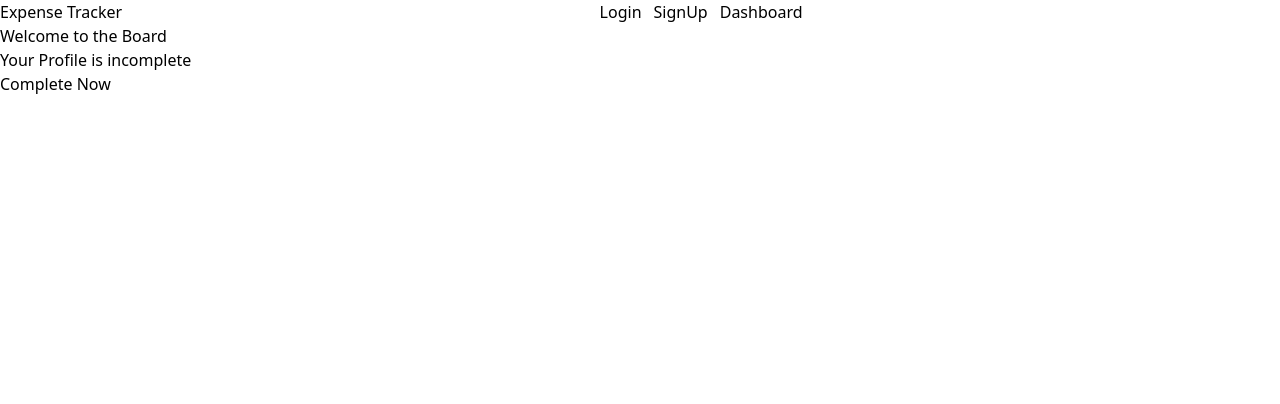
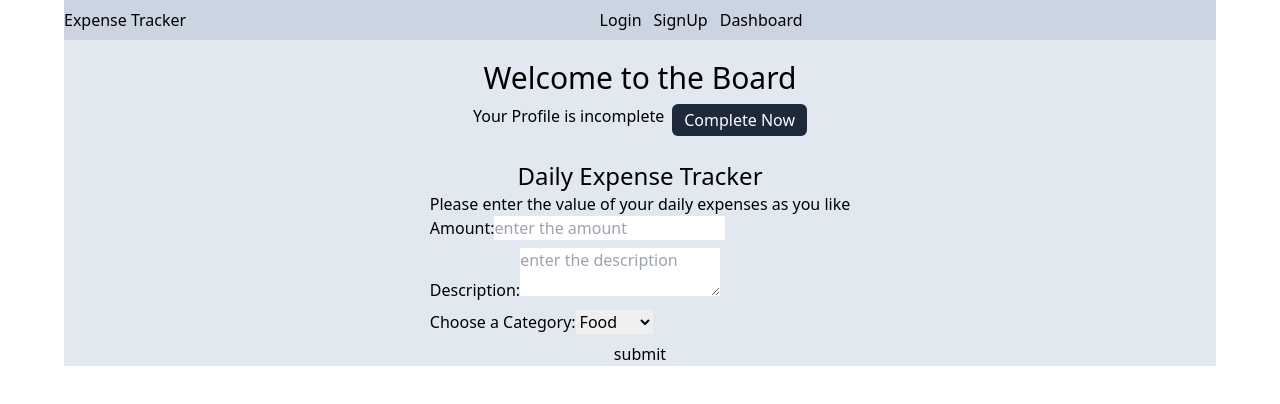
Before and after one commit to suraj-pan/Expense-Tracker, a React (Create React App) app: page /dashboard in a window 1280 px wide. Shown: the top 404 px of the page. Built offline with nearby package versions, Linux system fonts and the light colour scheme.

Commit message:
expense form

```diff
--- a/src/App.js
+++ b/src/App.js
@@ -5,11 +5,12 @@ import Login from "./components/Login";
 import Header from "./components/Header";
 import Dashboard from "./components/Dashboard";
 import UpdateProfile from "./components/UpdateProfile";
+import ForgetPage from "./components/ForgetPage";
 
 
 function App() {
   return (
-    <div className="w-full h-full">
+    <div className="w-[90%] mx-auto h-full">
 
     <Header/>
     <Routes>
@@ -17,7 +18,8 @@ function App() {
     <Route path="/updateProfile" element={<UpdateProfile/>} />
     <Route path="/dashboard" element={<Dashboard/>} />
     <Route path="/login" element={ <Login/>} />
-    </Routes>
+    <Route path="/forgetPage" element={ <ForgetPage/>} />
+      </Routes>
     </div>
   );
 }
--- a/src/components/Dashboard.js
+++ b/src/components/Dashboard.js
@@ -9,13 +9,39 @@ const Dashboard = () => {
         navigate("/updateProfile")
     }
     return (
-        <div>
+        <div className='flex pt-5 justify-center items-center mx-auto flex-col gap-2 bg-slate-200'>
             <div>
-                <h3>Welcome to the Board</h3>
+                <h2 className='text-3xl'>Welcome to the Board</h2>
             </div>
-            <div>
+            <div className='flex gap-2'>
                 <h3>Your Profile is incomplete</h3>
-                <button onClick={completeHandler} >Complete Now</button>
+                <button className='bg-slate-800 text-white px-3 py-1 rounded-md' onClick={completeHandler} >Complete Now</button>
+            </div>
+            <div className='mt-4'>
+                <h3 className=' text-center text-2xl'>Daily Expense Tracker</h3>
+                <div>
+                    <h4>Please enter the value of your daily expenses as you like</h4>
+                    <form className='flex flex-col gap-2'>
+                        <label>
+                            Amount:
+                        <input type='number' placeholder='enter the amount' />
+                        </label>
+                        <label>
+                            Description:
+                        <textarea type='text' placeholder='enter the description' />
+                        </label>
+                        <label>
+                          Choose a  Category:
+                            <select name='category'>
+                                <option value="food">Food</option>
+                                <option value="petrol">Petrol</option>
+                                <option value="bill">Bill</option>
+                                <option value="clothes">Clothes</option>
+                            </select>
+                        </label>
+                        <button type='submit'>submit</button>
+                    </form>
+                </div>
             </div>
         </div>
     )
--- /dev/null
+++ b/src/components/ForgetPage.js
@@ -0,0 +1,57 @@
+import React, { useRef } from 'react'
+
+const ForgetPage = () => {
+
+        const email = useRef();
+
+    const submitHandler = (e) => {
+        e.preventDefault();
+        try {
+            const sendData = async (email) => {
+                const response = await fetch("https://identitytoolkit.googleapis.com/v1/accounts:sendOobCode?key=AIzaSyDqssr-XYkQE5aR15B7bVhhygLUnqGrHbc", {
+                    method: "POST",
+                    body: JSON.stringify({
+                        email: email,
+                        requestType: "PASSWORD_RESET",
+                    }),
+                    headers: {
+                        "Content-Type": "application/json"
+                    }
+                });
+
+                const data = await response.json();
+
+                console.log(data);
+
+               if(response.ok){
+                    alert("check your mail box to change password")
+               }else{
+                alert("email is registered to our site")
+               }
+
+
+
+
+            }
+
+            sendData(email.current.value);
+        } catch (error) {
+            console.error("ERROR", error)
+        }
+    }
+
+    return (
+        <div>
+            <h3>Forget Password Page to login to This expense Tracker</h3>
+            <form onSubmit={submitHandler} >
+                <label>
+                    Enter your E-mail to get a new password
+                    <input type='text' ref={email} />
+                </label>
+                <button>submit</button>
+            </form>
+        </div>
+    )
+}
+
+export default ForgetPage
--- a/src/components/Header.js
+++ b/src/components/Header.js
@@ -1,14 +1,29 @@
-import React from 'react'
-import { NavLink } from 'react-router-dom'
+import React, { useContext } from 'react'
+import { NavLink, useNavigate } from 'react-router-dom'
+import { AuthContext } from '../store/Auth'
 
 const Header = () => {
+
+  const authCtx = useContext(AuthContext);
+  const navigate = useNavigate()
+
+  const logoutHandler =()=>{
+    authCtx.logout()
+    navigate("/login");
+  }
+
+
+
   return (
-    <div className='flex justify-between'>
+    <div className='flex justify-between bg-slate-300 py-2'>
       <div>Expense Tracker</div>
       <div className='flex justify-between gap-3'>
         <NavLink  to='/login' >Login</NavLink>
         <NavLink to="/signUp">SignUp</NavLink>
         <NavLink to="/dashboard">Dashboard</NavLink>
+      {authCtx.token && (  <div>
+        <button onClick={logoutHandler} >logout</button>
+        </div>)}
       </div>
       <div></div>
     </div>
--- a/src/components/Login.js
+++ b/src/components/Login.js
@@ -49,6 +49,13 @@ const Login = () => {
 
 
     }
+
+    const forgetPasswordHandler =()=>{
+        navigate("/forgetPage")
+    }
+
+
+
   return (
     <div>
       <h2>Login </h2>
@@ -59,8 +66,10 @@ const Login = () => {
         <label> Password
             <input type='password' ref={password} placeholder='Enter your password' required />
         </label>
+        <button type='button'onClick={forgetPasswordHandler} >forgot password?</button>
         <button type='submit'>Submit</button>
       </form>
+
     </div>
   )
 }
```
